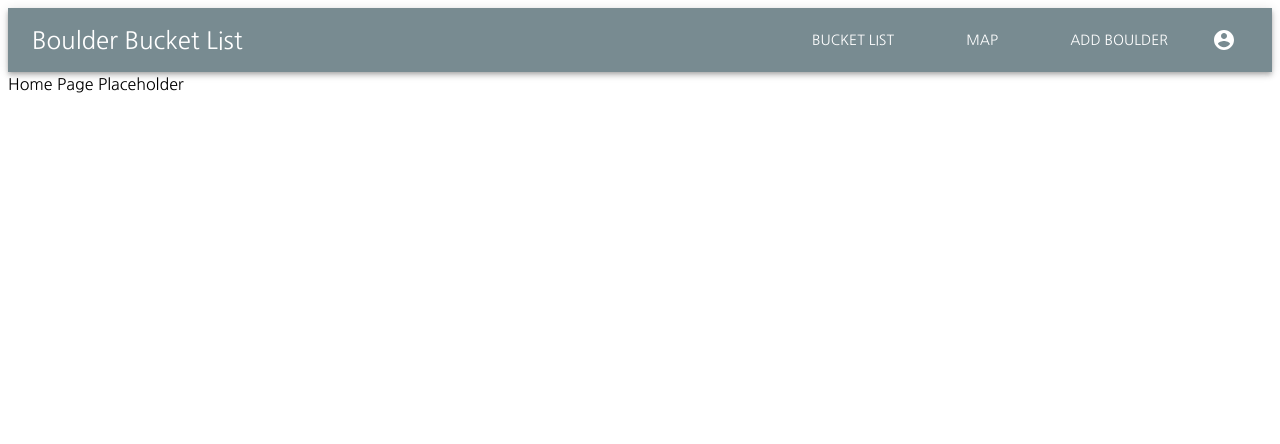
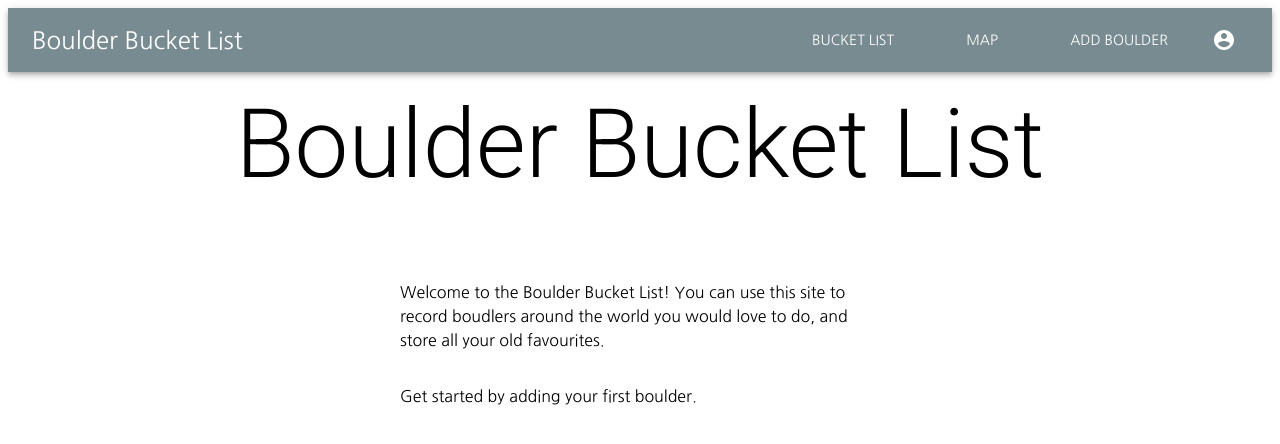
Before and after one commit to j97b/boulder-bucket-list-ui, a React (Create React App) app: page / in a window 1280 px wide. Shown: the top 444 px of the page. Built offline with nearby package versions, Linux system fonts and the light colour scheme.

Commit message:
Adding a home page

```diff
--- a/src/pages/home/Home.jsx
+++ b/src/pages/home/Home.jsx
@@ -1,9 +1,21 @@
 import React from 'react';
 import { Typography } from '@material-ui/core';
 
+import styles from './styles';
+
 const Home = () => {
+    const classes = styles();
+
     return (
-        <Typography>Home Page Placeholder</Typography>
+        <>
+            <Typography className={classes.heading} variant='h1'>Boulder Bucket List</Typography>
+            <Typography className={classes.body}>
+                Welcome to the Boulder Bucket List! You can use this site to record boudlers around the world you would love to do, and store all your old favourites.
+            </Typography>
+            <Typography className={classes.body}>
+                Get started by adding your first boulder.
+            </Typography>
+        </>
     );
 };
 
--- /dev/null
+++ b/src/pages/home/styles.js
@@ -0,0 +1,14 @@
+const { makeStyles } = require("@material-ui/core");
+
+const styles = makeStyles((theme) => ({
+  heading: {
+    textAlign: "center",
+    margin: `${theme.spacing(2)} auto ${theme.spacing(10)} auto`,
+  },
+  body: {
+    margin: `${theme.spacing(4)} auto 0 auto`,
+    width: "30rem",
+  },
+}));
+
+export default styles;
--- a/src/theme.js
+++ b/src/theme.js
@@ -12,6 +12,7 @@ const theme = createMuiTheme({
       fontFamily: '"Roboto", "Arial", sans-serif',
     },
   },
+  spacing: (factor) => `${8 * factor}px`,
 });
 
 export default theme;
```
